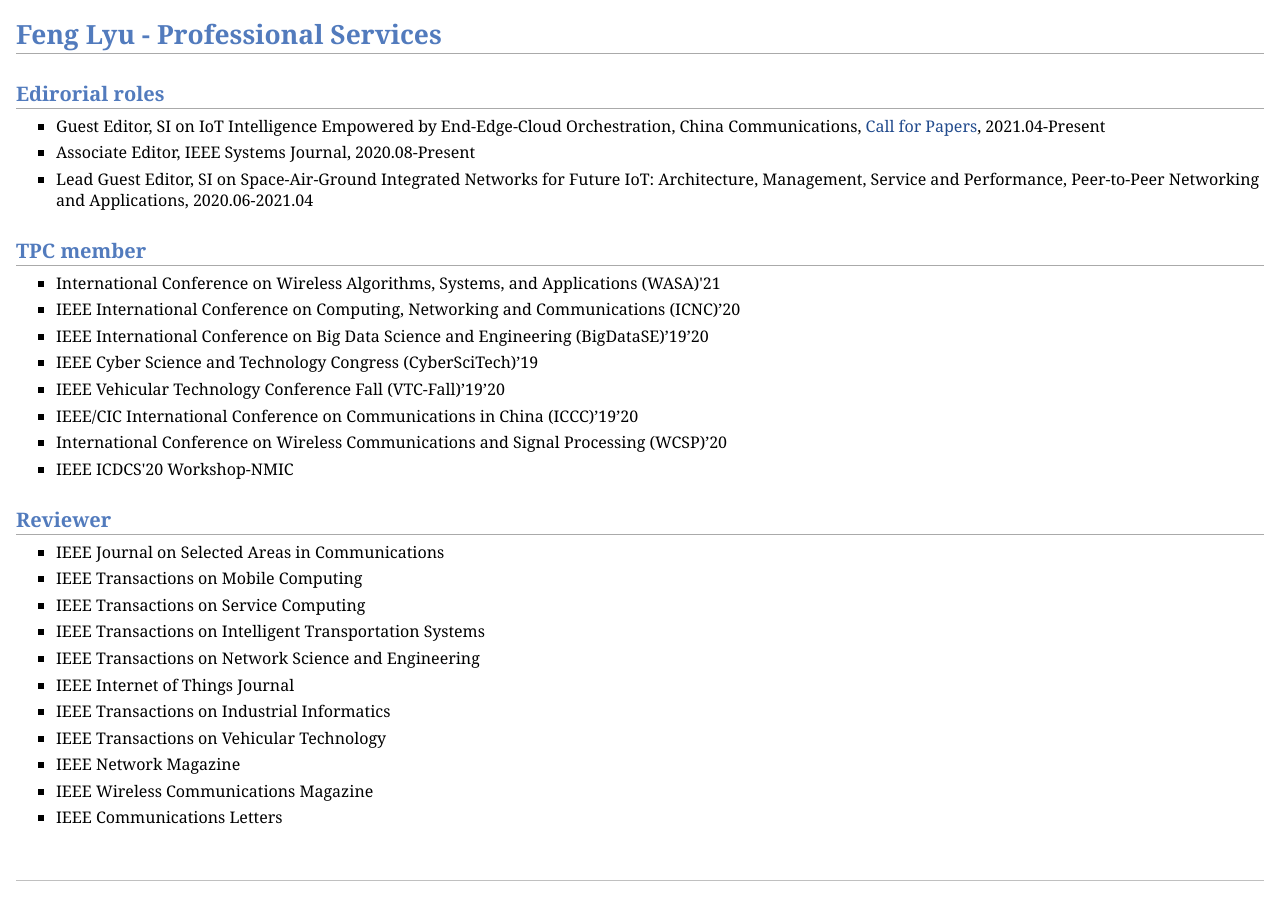
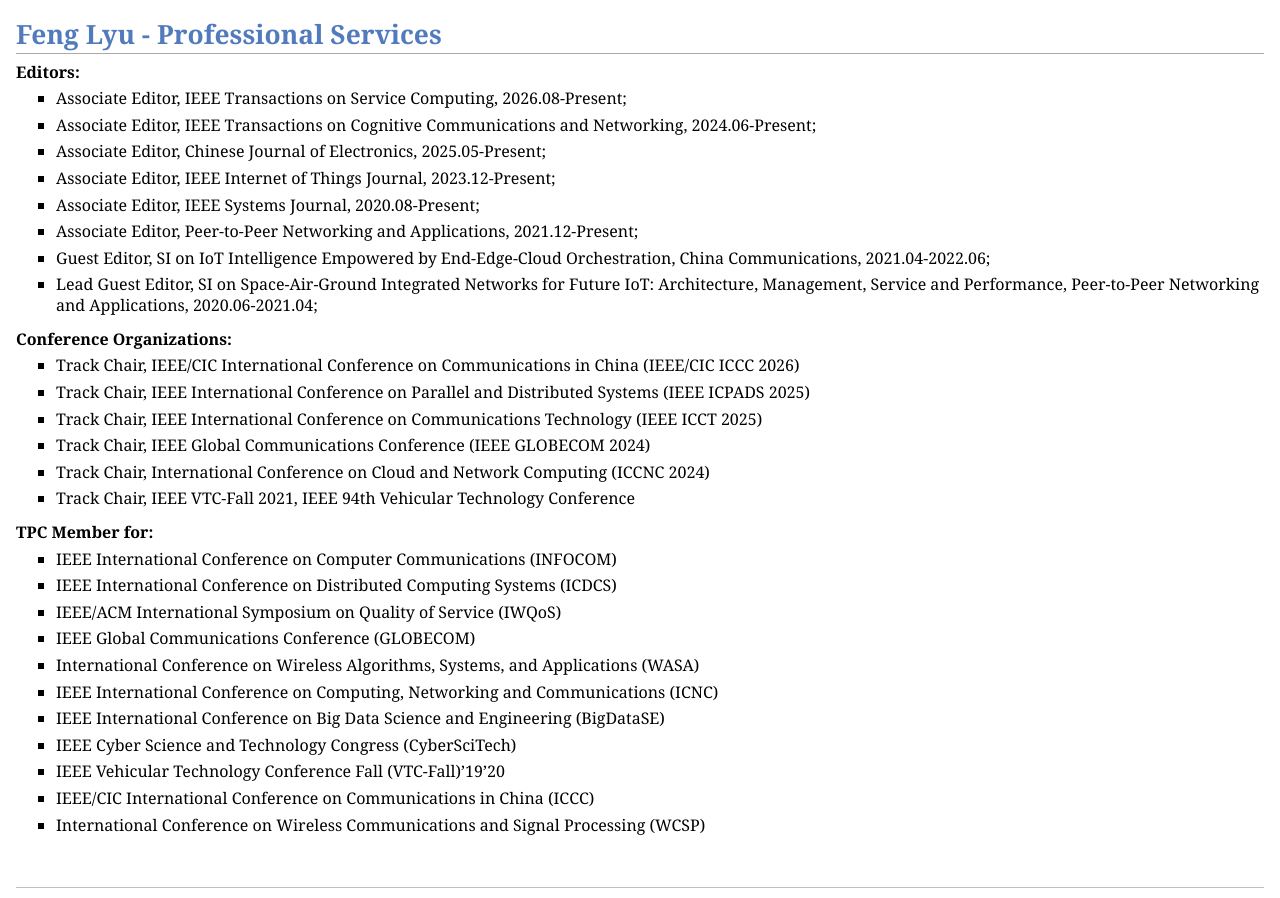
Before and after one commit to F-Lyu/F-Lyu.github.io, a plain HTML site: page services.html in a window 1280 px wide. Drawn offline with Linux system fonts and the light colour scheme.

Commit message:
Update professional services and conference roles

```diff
--- a/services.html
+++ b/services.html
@@ -11,62 +11,68 @@
 <div id="layout-content">
 <h1><br /> Feng Lyu - Professional Services<br /></h1>
 
-<h2>Edirorial roles</h2>
+<p><strong>Editors:</strong></p>
 <ul>
-<li><p>Guest Editor, SI on IoT Intelligence Empowered by End-Edge-Cloud Orchestration, China Communications, <a href="https://mp.weixin.qq.com/s/7GuAwjDyp-YxuUJvykWVkA">Call for Papers</a>, 2021.04-Present</p>
-<li><p>Associate Editor, IEEE Systems Journal, 2020.08-Present</p>
+<li><p>Associate Editor, IEEE Transactions on Service Computing, 2026.08-Present;</p>
 </li>
-<li><p>Lead Guest Editor, SI on Space-Air-Ground Integrated Networks for Future IoT: Architecture, Management, Service and Performance, Peer-to-Peer Networking and Applications, 2020.06-2021.04</p>
-
+<li><p>Associate Editor, IEEE Transactions on Cognitive Communications and Networking, 2024.06-Present;</p>
+</li>
+<li><p>Associate Editor, Chinese Journal of Electronics, 2025.05-Present;</p>
+</li>
+<li><p>Associate Editor, IEEE Internet of Things Journal, 2023.12-Present;</p>
+</li>
+<li><p>Associate Editor, IEEE Systems Journal, 2020.08-Present;</p>
+</li>
+<li><p>Associate Editor, Peer-to-Peer Networking and Applications, 2021.12-Present;</p>
+</li>
+<li><p>Guest Editor, SI on IoT Intelligence Empowered by End-Edge-Cloud Orchestration, China Communications, 2021.04-2022.06;</p>
+</li>
+<li><p>Lead Guest Editor, SI on Space-Air-Ground Integrated Networks for Future IoT: Architecture, Management, Service and Performance, Peer-to-Peer Networking and Applications, 2020.06-2021.04;</p>
+</li>
 </ul>
 
+<p><strong>Conference Organizations:</strong></p>
+<ul>
+<li><p>Track Chair, IEEE/CIC International Conference on Communications in China (IEEE/CIC ICCC 2026)</p>
+</li>
+<li><p>Track Chair, IEEE International Conference on Parallel and Distributed Systems (IEEE ICPADS 2025)</p>
+</li>
+<li><p>Track Chair, IEEE International Conference on Communications Technology (IEEE ICCT 2025)</p>
+</li>
+<li><p>Track Chair, IEEE Global Communications Conference (IEEE GLOBECOM 2024)</p>
+</li>
+<li><p>Track Chair, International Conference on Cloud and Network Computing (ICCNC 2024)</p>
+</li>
+<li><p>Track Chair, IEEE VTC-Fall 2021, IEEE 94th Vehicular Technology Conference</p>
+</li>
+</ul>
 
-
-<h2>TPC member</h2>
+<p><strong>TPC Member for:</strong></p>
 <ul>
-<li><p>International Conference on Wireless Algorithms, Systems, and Applications (WASA)'21</p>
+<li><p>IEEE International Conference on Computer Communications (INFOCOM)</p>
 </li>
-<li><p>IEEE International Conference on Computing, Networking and Communications (ICNC)’20</p>
+<li><p>IEEE International Conference on Distributed Computing Systems (ICDCS)</p>
 </li>
-<li><p>IEEE International Conference on Big Data Science and Engineering (BigDataSE)’19’20</p>
+<li><p>IEEE/ACM International Symposium on Quality of Service (IWQoS)</p>
 </li>
-<li><p>IEEE Cyber Science and Technology Congress (CyberSciTech)’19</p>
+<li><p>IEEE Global Communications Conference (GLOBECOM)</p>
+</li>
+<li><p>International Conference on Wireless Algorithms, Systems, and Applications (WASA)</p>
+</li>
+<li><p>IEEE International Conference on Computing, Networking and Communications (ICNC)</p>
+</li>
+<li><p>IEEE International Conference on Big Data Science and Engineering (BigDataSE)</p>
+</li>
+<li><p>IEEE Cyber Science and Technology Congress (CyberSciTech)</p>
 </li>
 <li><p>IEEE Vehicular Technology Conference Fall (VTC-Fall)’19’20</p>
 </li>
-<li><p>IEEE/CIC International Conference on Communications in China (ICCC)’19’20</p>
+<li><p>IEEE/CIC International Conference on Communications in China (ICCC)</p>
 </li>
-<li><p>International Conference on Wireless Communications and Signal Processing (WCSP)’20</p>
-</li>
-<li><p>IEEE ICDCS'20 Workshop-NMIC</p>
+<li><p>International Conference on Wireless Communications and Signal Processing (WCSP)</p>
 </li>
 </ul>
 
-<h2>Reviewer</h2>
-<ul>
-<li><p>IEEE Journal on Selected Areas in Communications</p>
-</li>
-<li><p>IEEE Transactions on Mobile Computing</p>
-</li>
-<li><p>IEEE Transactions on Service Computing</p>
-</li>
-<li><p>IEEE Transactions on Intelligent Transportation Systems</p>
-</li>
-<li><p>IEEE Transactions on Network Science and Engineering</p>
-</li>
-<li><p>IEEE Internet of Things Journal</p>
-</li>
-<li><p>IEEE Transactions on Industrial Informatics</p>
-</li>
-<li><p>IEEE Transactions on Vehicular Technology</p>
-</li>
-<li><p>IEEE Network Magazine</p>
-</li>
-<li><p>IEEE Wireless Communications Magazine</p>
-</li>
-<li><p>IEEE Communications Letters</p>
-</li>
-</ul>
 <div id="footer">
 <div id="footer-text">
 </div>
```
Also changed, not shown: index.html (+59 -5 lines), 2 other files.
